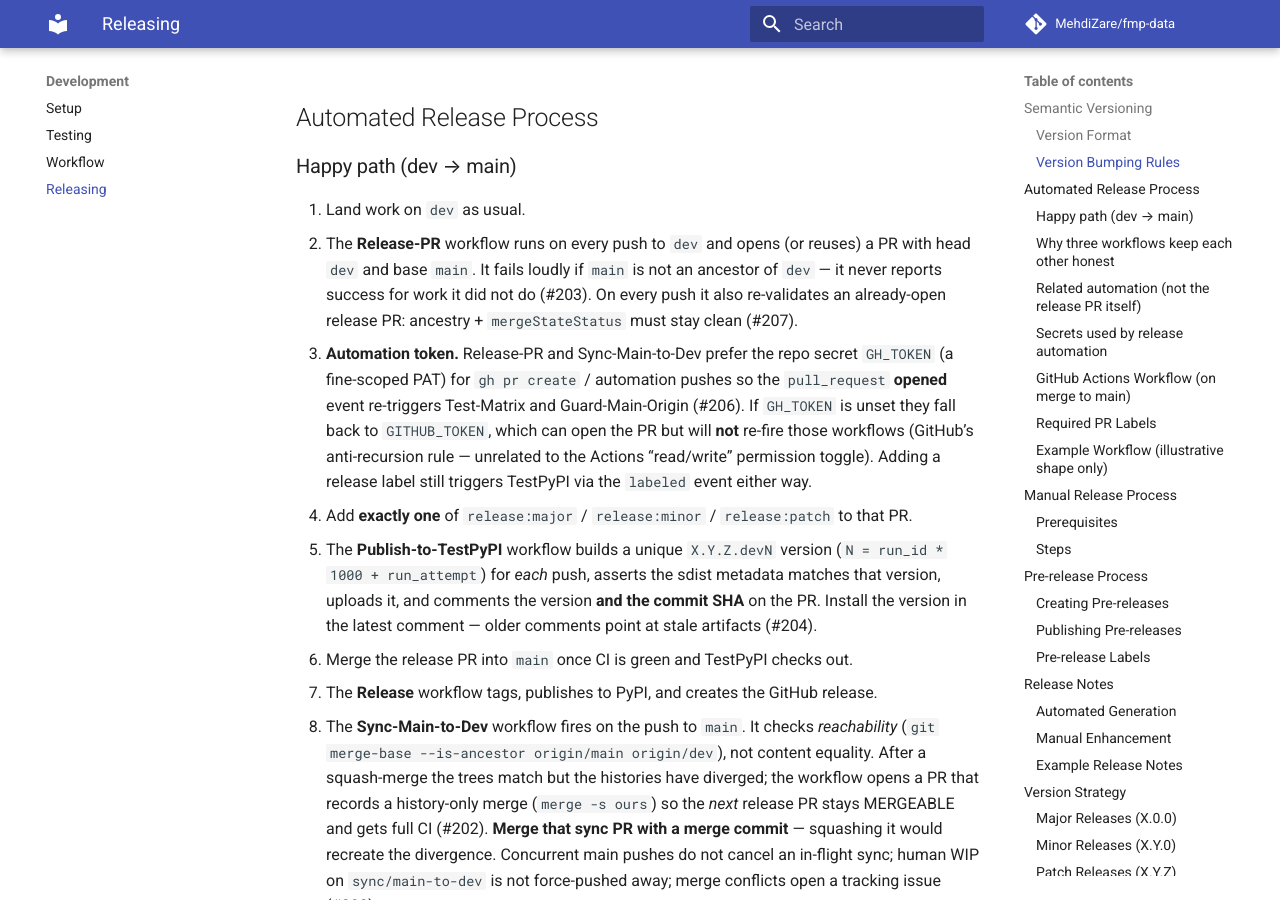
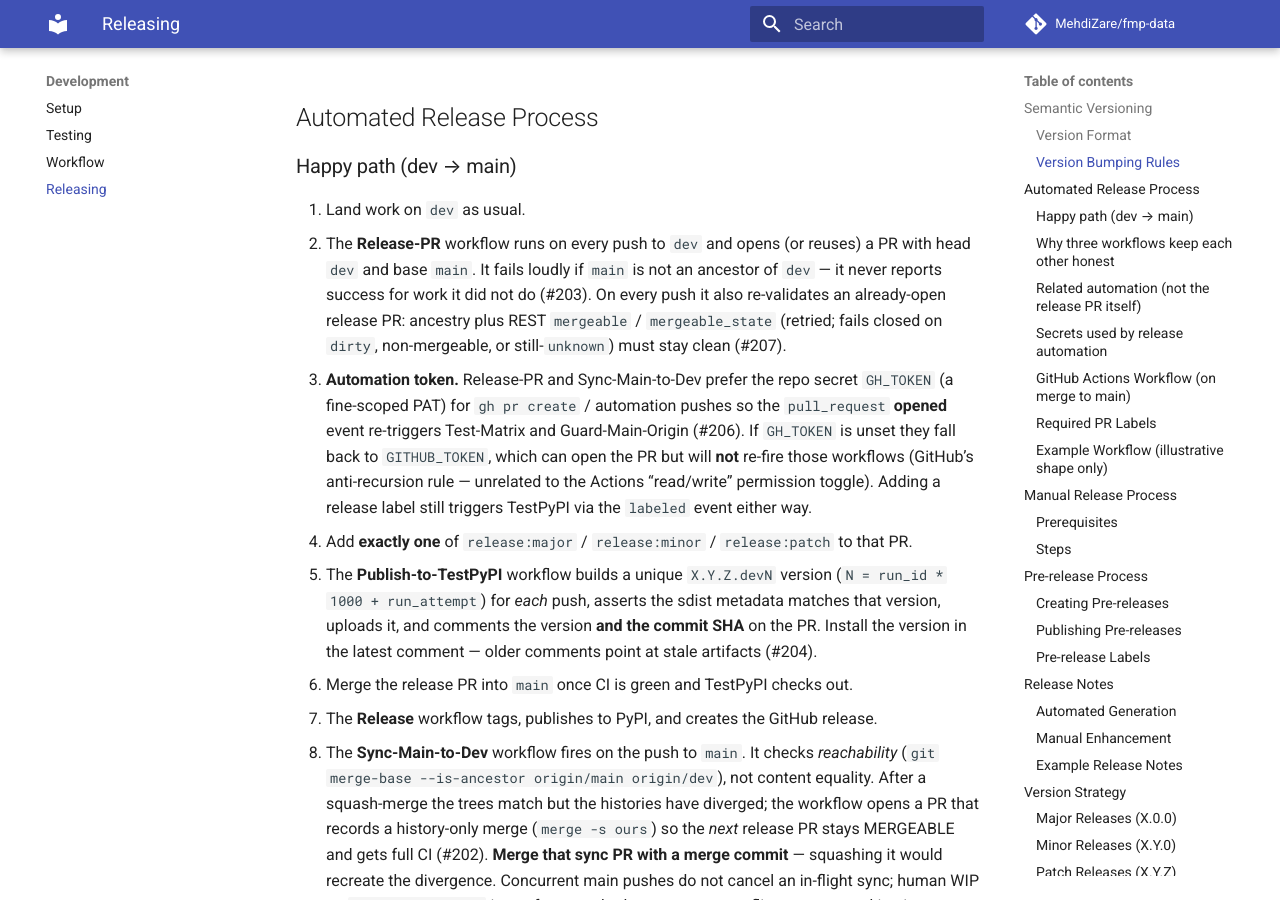
Before and after one commit to MehdiZare/fmp-data, an MkDocs documentation site: the page built from docs/contributing/releasing.md, in a window 1280 px wide and 900 px high, scrolled down 1022 px. Built offline with MkDocs 1.6.1 and Material for MkDocs 9.7.7, drawn with Linux system fonts in a browser that asks for light colours; comment, search, counter and statistics services are not loaded; the version menu is left out.

Commit message:
fix(ci): fail-closed release PR mergeability via REST retries (#207)
The existing-PR health check used GraphQL mergeStateStatus and only matched
lowercase "dirty", so DIRTY never failed that branch; UNKNOWN snapshots were
also treated as healthy. Align with Guard-Main-Origin: REST mergeable /
mergeable_state, retry unknown, fail closed after retries.

```diff
--- a/docs/contributing/releasing.md
+++ b/docs/contributing/releasing.md
@@ -37,7 +37,8 @@ MAJOR.MINOR.PATCH[-PRERELEASE][+BUILD]
    reuses) a PR with head `dev` and base `main`. It fails loudly if `main` is
    not an ancestor of `dev` — it never reports success for work it did not do
    (#203). On every push it also re-validates an already-open release PR:
-   ancestry + `mergeStateStatus` must stay clean (#207).
+   ancestry plus REST `mergeable` / `mergeable_state` (retried; fails closed
+   on `dirty`, non-mergeable, or still-`unknown`) must stay clean (#207).
 3. **Automation token.** Release-PR and Sync-Main-to-Dev prefer the repo
    secret `GH_TOKEN` (a fine-scoped PAT) for `gh pr create` / automation
    pushes so the `pull_request` **opened** event re-triggers Test-Matrix and
```
Also changed, not shown: CHANGELOG.md (+1 -1 lines), 1 other file.
